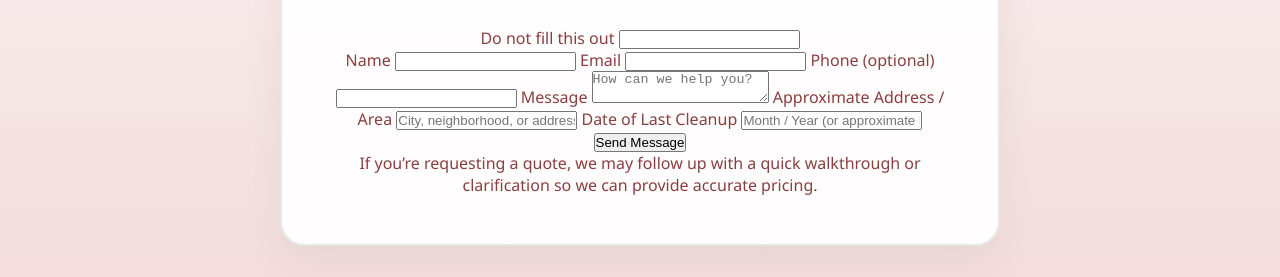
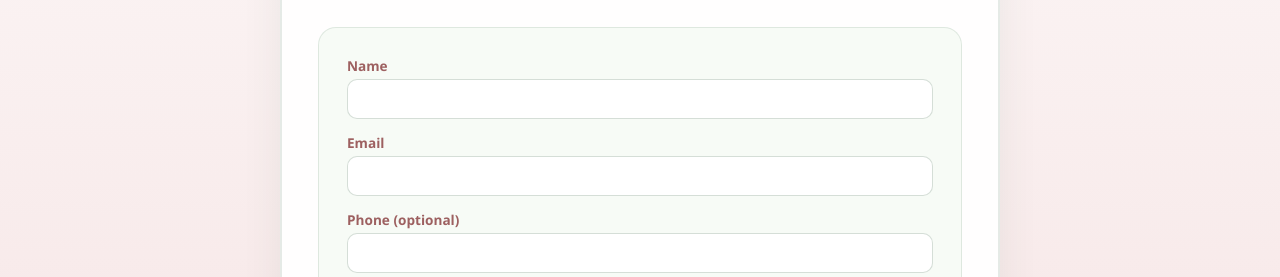
Before and after one commit to VertexCollective/VertexCollective, a plain HTML site: page Bubbly-demo/contact.html in a window 1280 px wide. Shown: the part 523-800 px from the top of the page. Drawn offline with Linux system fonts and the light colour scheme.

Commit message:
Refactor contact page styles and add form elements
Removed old navigation styles and added new form styles.

```diff
--- a/Bubbly-demo/contact.html
+++ b/Bubbly-demo/contact.html
@@ -97,25 +97,7 @@
     box-shadow: 0 6px 14px var(--nav-shadow);
   }
 
-.nav a {
-  text-decoration: none;
-  font-size: 0.85rem;
-  font-weight: 600;
-  color: var(--dark-color);
-  background: color-mix(in srgb, var(--mid-color) 18%, transparent);
-  padding: 8px 14px;
-  border-radius: 999px;
-  transition: all 0.25s ease;
-  border: 1px solid color-mix(in srgb, var(--dark-color) 15%, transparent);
-}
-
-.nav a:hover {
-  background: var(--dark-color);
-  color: white;
-  transform: translateY(-2px);
-  box-shadow: 0 6px 14px color-mix(in srgb, var(--dark-color) 20%, transparent);
-}
-    body {
+   body {
       opacity: 0;
       animation: pageFadeIn 0.8s ease-out forwards;
       font-family: "Segoe UI", Tahoma, Geneva, Verdana, sans-serif;
@@ -182,6 +164,63 @@
       line-height: 1.6;
     }
 
+    .honeypot {
+      display: none;
+    }
+
+    .form-box {
+      background: #f7fbf6;
+      border: 1px solid rgba(47, 93, 59, 0.12);
+      border-radius: 18px;
+      padding: 28px;
+      text-align: left;
+    }
+
+    label {
+      font-size: 0.85rem;
+      font-weight: 600;
+      color: var(--muted-color);
+      margin-bottom: 4px;
+      display: block;
+    }
+
+    input, textarea {
+      width: 100%;
+      padding: 10px 12px;
+      border-radius: 10px;
+      border: 1px solid rgba(47, 93, 59, 0.2);
+      font-family: inherit;
+      margin-bottom: 14px;
+      outline: none;
+    }
+
+    input:focus, textarea:focus {
+      border-color: var(--mid-color);
+      box-shadow: 0 0 0 2px rgba(159, 203, 155, 0.3);
+    }
+
+    textarea {
+      min-height: 110px;
+      resize: vertical;
+    }
+
+    .submit-btn {
+      width: 100%;
+      background: var(--dark-color);
+      color: white;
+      border: none;
+      padding: 12px;
+      border-radius: 12px;
+      font-weight: 600;
+      cursor: pointer;
+    }
+
+    .note {
+      font-size: 0.85rem;
+      color: var(--muted-color);
+      margin-top: 10px;
+      line-height: 1.5;
+    }
     .construction-badge {
       display: inline-block;
       background: var(--dark-color);
```
